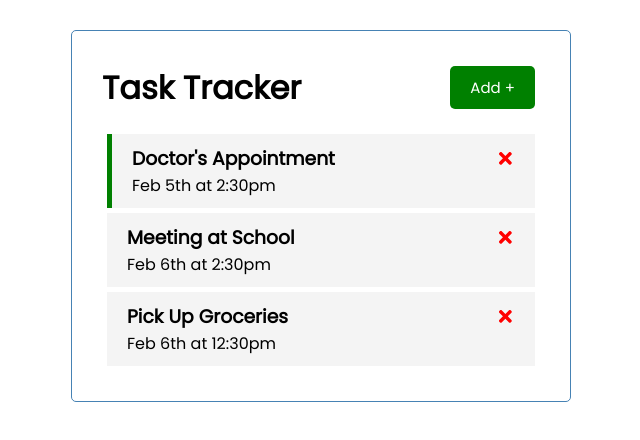
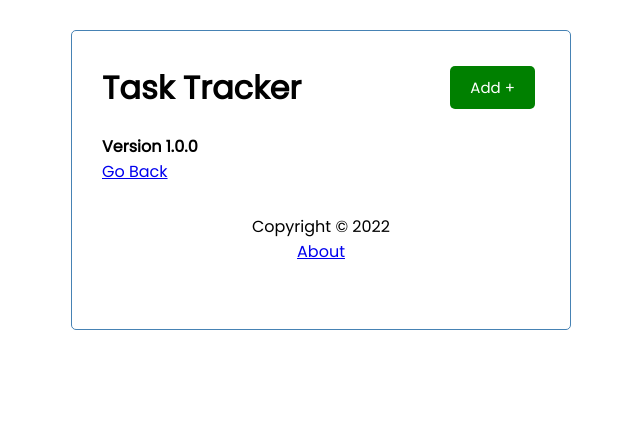
Before and after one commit to SaadJamilAkhtar/react-task-tracker, a React (Create React App) app: page /about in a window 1280 px wide. Shown: the top 440 px of the page, without its empty margins (319-959 px from the left). Built offline with nearby package versions, Linux system fonts and the light colour scheme; data requests are answered from the project's data file.

Commit message:
Added Routing

```diff
--- a/package.json
+++ b/package.json
@@ -10,6 +10,7 @@
     "react": "^17.0.2",
     "react-dom": "^17.0.2",
     "react-icons": "^4.3.1",
+    "react-router-dom": "^6.2.1",
     "react-scripts": "5.0.0",
     "web-vitals": "^2.1.4"
   },
--- a/src/App.js
+++ b/src/App.js
@@ -1,83 +1,27 @@
 import {useState, useEffect} from "react";
 import Header from './components/Header'
-import Tasks from "./components/Tasks";
-import AddTask from "./components/AddTask";
-
+import Footer from "./components/Footer";
+import About from "./components/About";
+import Home from "./components/Home";
+import {BrowserRouter as Router, Route, Routes} from "react-router-dom";
 
 function App() {
-    const [tasks, setTasks] = useState([]);
     const [showForm, setShowForm] = useState(false);
 
-    useEffect(() => {
-        const getTasks = async () => {
-            setTasks(await fetchTasks())
-        }
-        getTasks();
-    }, [])
+    // toggleForm
+    const toggleForm = () => setShowForm(!showForm);
 
-    // fetch tasks
-    const fetchTasks = async () => {
-        const res = await fetch('http://localhost:5000/tasks');
-        const data = await res.json();
-        return data
-    }
-
-    // fetch task
-    const fetchTask = async (id) => {
-        const res = await fetch(`http://localhost:5000/tasks/${id}`);
-        const data = await res.json();
-        return data
-    }
-
-
-    // Delete Task
-
-    const deleteTask = async (id) => {
-        await fetch(`http://localhost:5000/tasks/${id}`, {
-            method: "DELETE"
-        })
-        setTasks(tasks.filter((task) => task.id !== id))
-
-    }
-    // toggle reminder
-    const toggleReminder = async (id) => {
-        const task = await fetchTask(id);
-        const updatedTask = {...task, reminder: !task.reminder}
-        const res = await fetch(`http://localhost:5000/tasks/${id}`,{
-            method: "PUT",
-            headers: {
-                'Content-type': "application/json"
-            },
-            body: JSON.stringify(updatedTask)
-        });
-
-        const data = await res.json();
-        setTasks(tasks.map((task) => task.id === id ? {...task, reminder: data.reminder} : task))
-    }
-
-    // add task
-    const addTask = async (task) => {
-        const res = await fetch('http://localhost:5000/tasks', {
-            method: 'POST',
-            headers: {
-                'Content-type': 'application/json'
-            },
-            body: JSON.stringify(task)
-        });
-        const newTask = await res.json()
-        setTasks([...tasks, newTask])
-    }
-
-    // toggleForm
-
-    const toggleForm = () => setShowForm(!showForm);
     return (
-        <div className="container">
-            <Header onToggle={toggleForm} showAdd={!showForm}/>
-            {showForm && <AddTask onAdd={addTask}/>}
-            {tasks.length > 0 ? (
-                <Tasks tasks={tasks} onDelete={deleteTask} onToggle={toggleReminder}/>) : ('No Tasks To Show')}
-        </div>
+        <Router>
+            <div className="container">
+                <Header onToggle={toggleForm} showAdd={!showForm}/>
+                <Routes>
+                    <Route path={'/'} element={<Home showForm={showForm}/>}/>
+                    <Route path={"/about"} element={<About/>}/>
+                </Routes>
+                <Footer/>
+            </div>
+        </Router>
     );
 }
 
--- /dev/null
+++ b/src/components/About.js
@@ -0,0 +1,12 @@
+import React from 'react';
+
+function About(props) {
+    return (
+        <div>
+            <h4>Version 1.0.0</h4>
+            <a href="/">Go Back</a>
+        </div>
+    );
+}
+
+export default About;
--- /dev/null
+++ b/src/components/Footer.js
@@ -0,0 +1,12 @@
+import React from 'react';
+
+function Footer(props) {
+    return (
+        <footer>
+            <p>Copyright &copy; 2022</p>
+            <a href="/about">About</a>
+        </footer>
+    );
+}
+
+export default Footer;
--- /dev/null
+++ b/src/components/Home.js
@@ -0,0 +1,80 @@
+import React, {useEffect, useState} from 'react';
+import AddTask from "./AddTask";
+import Tasks from "./Tasks";
+
+function Home(props) {
+    const [tasks, setTasks] = useState([]);
+
+
+    useEffect(() => {
+        const getTasks = async () => {
+            setTasks(await fetchTasks())
+        }
+        getTasks();
+    }, [])
+
+    // fetch tasks
+    const fetchTasks = async () => {
+        const res = await fetch('http://localhost:5000/tasks');
+        const data = await res.json();
+        return data
+    }
+
+    // fetch task
+    const fetchTask = async (id) => {
+        const res = await fetch(`http://localhost:5000/tasks/${id}`);
+        const data = await res.json();
+        return data
+    }
+
+
+    // Delete Task
+
+    const deleteTask = async (id) => {
+        await fetch(`http://localhost:5000/tasks/${id}`, {
+            method: "DELETE"
+        })
+        setTasks(tasks.filter((task) => task.id !== id))
+
+    }
+    // toggle reminder
+    const toggleReminder = async (id) => {
+        const task = await fetchTask(id);
+        const updatedTask = {...task, reminder: !task.reminder}
+        const res = await fetch(`http://localhost:5000/tasks/${id}`, {
+            method: "PUT",
+            headers: {
+                'Content-type': "application/json"
+            },
+            body: JSON.stringify(updatedTask)
+        });
+
+        const data = await res.json();
+        setTasks(tasks.map((task) => task.id === id ? {...task, reminder: data.reminder} : task))
+    }
+
+    // add task
+    const addTask = async (task) => {
+        const res = await fetch('http://localhost:5000/tasks', {
+            method: 'POST',
+            headers: {
+                'Content-type': 'application/json'
+            },
+            body: JSON.stringify(task)
+        });
+        const newTask = await res.json()
+        setTasks([...tasks, newTask])
+    }
+
+
+    return (
+        <>
+            {props.showForm && <AddTask onAdd={addTask}/>}
+            {tasks.length > 0 ? (
+                <Tasks tasks={tasks} onDelete={deleteTask}
+                       onToggle={toggleReminder}/>) : ('No Tasks To Show')}
+        </>
+    );
+}
+
+export default Home;
```
Also changed, not shown: 1 other file (tests, documents, lock files or other folders).
